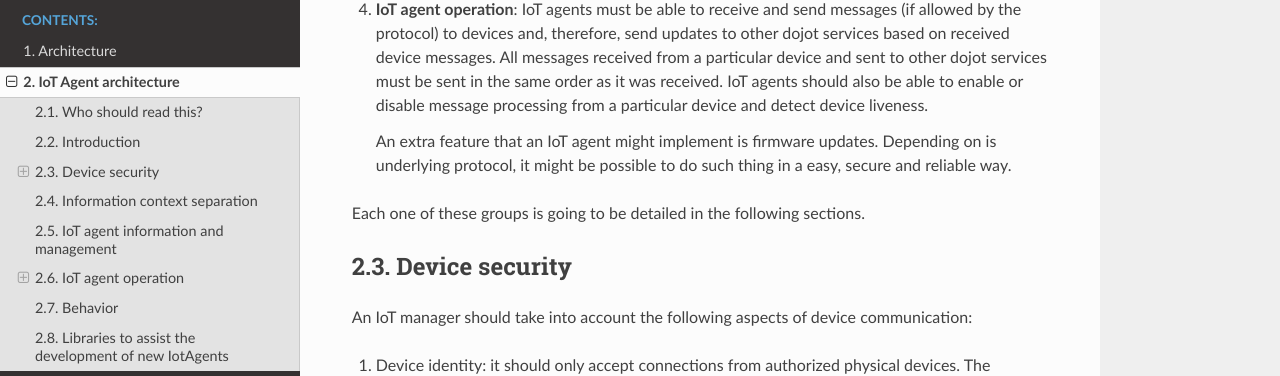
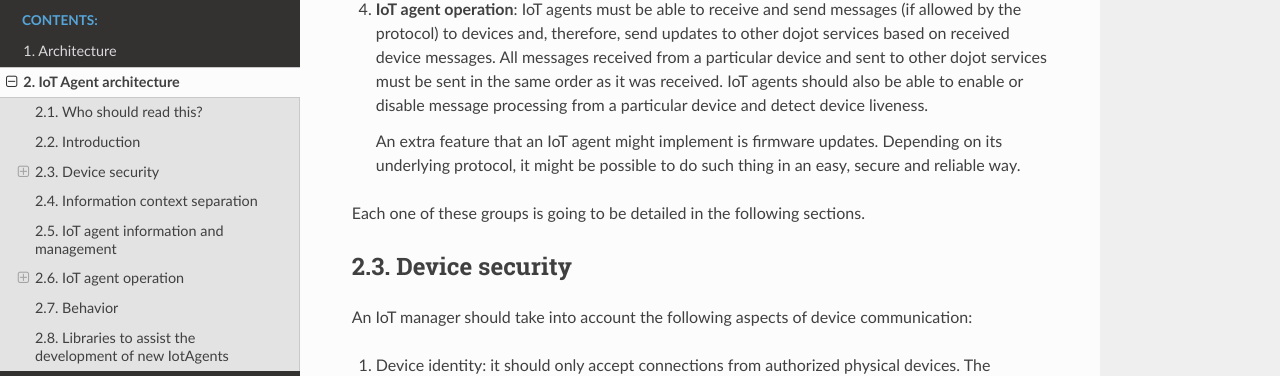
Before and after one commit to dojot/docs, a Sphinx documentation site: the page built from source/iotagent-architecture.rst, in a window 1280 px wide and 900 px high, scrolled down 1348 px. Shown: the part 126-502 px from the top of the window. Built offline with Sphinx 7.4.7 and the Read the Docs theme 2.0.0, drawn with Linux system fonts in a browser that asks for light colours.

Commit message:
Update iotagent-architecture.rst

```diff
--- a/source/iotagent-architecture.rst
+++ b/source/iotagent-architecture.rst
@@ -79,8 +79,8 @@ agent and they are categorized in the following groups:
    detect device liveness.
 
    An extra feature that an IoT agent might implement is firmware updates.
-   Depending on is underlying protocol, it might be possible to do such thing
-   in a easy, secure and reliable way.
+   Depending on its underlying protocol, it might be possible to do such thing
+   in an easy, secure and reliable way.
 
 Each one of these groups is going to be detailed in the following sections.
 
```
